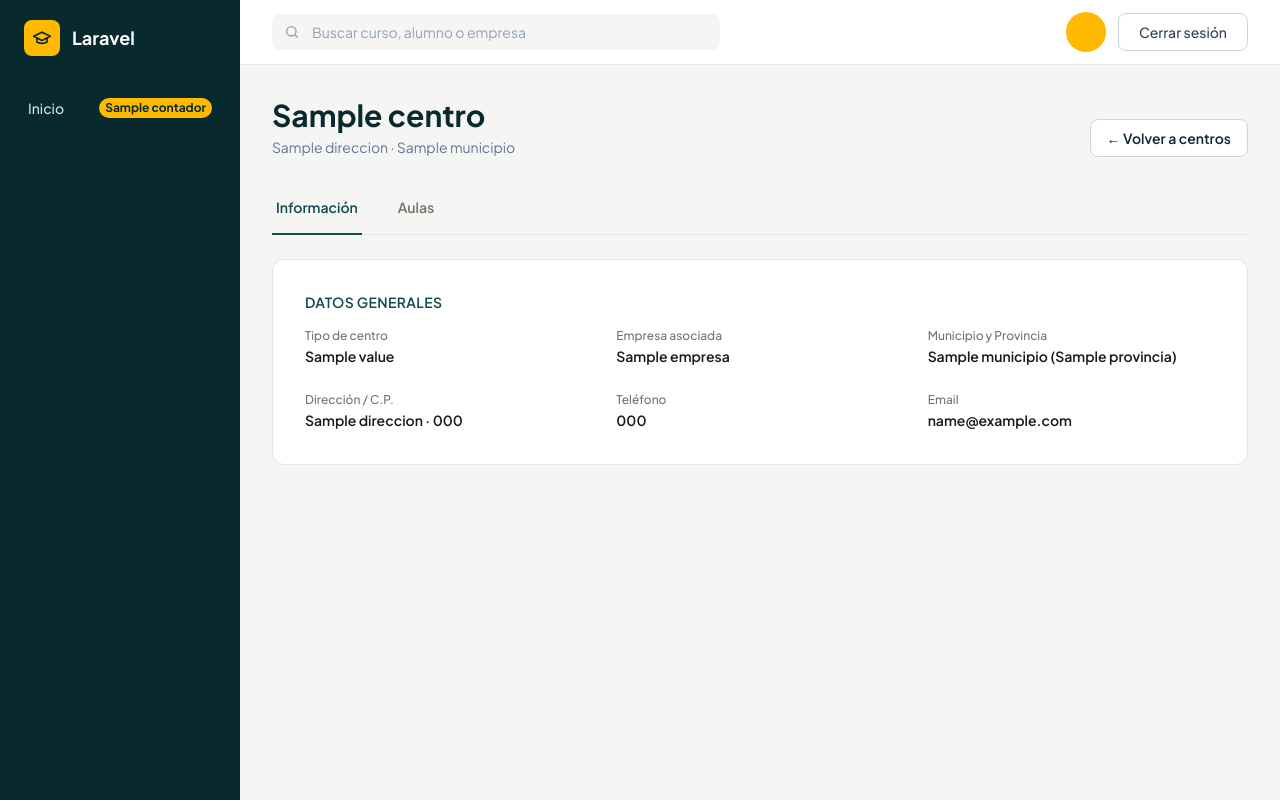
After one commit to javierjurado-ai/proyect, a Laravel app: template resources/views/centro/visualizar.blade.php in a window 1280 px wide. The commit adds this page. Run offline with Laravel 12, Linux system fonts and the light colour scheme; the template is opened without the code that fills it: most values are stand-ins (such as "Sample title", 1, 10 or a date in 2020); parts of the project's set-up code (start-up, migrations or seed data) failed here and were passed over.

Commit message:
pestaña Aulas en Centro, relacion entre ambas, mejoras en la visualización de las Aulas y enlaces respectivos

```diff
--- /dev/null
+++ b/resources/views/centro/visualizar.blade.php
@@ -0,0 +1,100 @@
+<x-interfaz.layout.app :titulo="$centro->nombre" :rol="$rol" :usuario="$nombre" :contadores="$contadores ?? []">
+
+    <x-interfaz.panel.cabecera :titulo="$centro->nombre" subtitulo="{{ $centro->direccion }} · {{ $centro->municipio }}">
+        <x-slot:acciones>
+            <a href="{{ route('centro.index') }}"
+               class="inline-flex items-center gap-1 rounded-lg border border-stone-300 bg-white px-4 py-2 text-sm font-semibold text-marca-950 hover:bg-stone-50">
+                ← Volver a centros
+            </a>
+        </x-slot:acciones>
+    </x-interfaz.panel.cabecera>
+
+    {{-- Sistema de Pestañas --}}
+    <div class="mb-6 border-b border-stone-200">
+        <nav class="-mb-px flex space-x-8" aria-label="Tabs">
+            <button onclick="cambiarPestana('informacion')" id="tab-informacion"
+                class="border-marca-800 text-marca-800 whitespace-nowrap border-b-2 py-4 px-1 text-sm font-semibold">
+                Información
+            </button>
+            <button onclick="cambiarPestana('aulas')" id="tab-aulas"
+                class="border-transparent text-stone-500 hover:border-stone-300 hover:text-stone-700 whitespace-nowrap border-b-2 py-4 px-1 text-sm font-semibold">
+                Aulas
+            </button>
+        </nav>
+    </div>
+
+    {{-- Contenido Pestaña Información --}}
+    <div id="contenido-informacion" class="space-y-6">
+        <section class="rounded-xl border border-stone-200 bg-white p-6 lg:p-8">
+            <h3 class="mb-4 text-sm font-semibold uppercase tracking-wide text-marca-800">Datos generales</h3>
+            <div class="grid grid-cols-1 gap-6 md:grid-cols-2 lg:grid-cols-3">
+                <div>
+                    <span class="block text-xs font-medium text-stone-500">Tipo de centro</span>
+                    <span class="text-sm font-semibold text-stone-900">{{ ucfirst(strtolower($centro->tipo_centro->value)) }}</span>
+                </div>
+                <div>
+                    <span class="block text-xs font-medium text-stone-500">Empresa asociada</span>
+                    <span class="text-sm font-semibold text-stone-900">{{ $centro->empresa?->nombre ?? '—' }}</span>
+                </div>
+                <div>
+                    <span class="block text-xs font-medium text-stone-500">Municipio y Provincia</span>
+                    <span class="text-sm font-semibold text-stone-900">{{ $centro->municipio }} ({{ $centro->provincia }})</span>
+                </div>
+                <div>
+                    <span class="block text-xs font-medium text-stone-500">Dirección / C.P.</span>
+                    <span class="text-sm font-semibold text-stone-900">{{ $centro->direccion }} · {{ $centro->codigo_postal }}</span>
+                </div>
+                <div>
+                    <span class="block text-xs font-medium text-stone-500">Teléfono</span>
+                    <span class="text-sm font-semibold text-stone-900">{{ $centro->telefono }}</span>
+                </div>
+                <div>
+                    <span class="block text-xs font-medium text-stone-500">Email</span>
+                    <span class="text-sm font-semibold text-stone-900">{{ $centro->email }}</span>
+                </div>
+            </div>
+        </section>
+    </div>
+
+    {{-- Contenido Pestaña Aulas (Se carga dinámicamente o por AJAX) --}}
+    <div id="contenido-aulas" class="hidden space-y-6">
+        <div id="tabla-aulas-container">
+            <div class="rounded-xl border border-stone-200 bg-white p-8 text-center text-stone-500">
+                Cargando aulas...
+            </div>
+        </div>
+    </div>
+
+    <script>
+        function cambiarPestana(pestana) {
+            const tabInfo = document.getElementById('tab-informacion');
+            const tabAulas = document.getElementById('tab-aulas');
+            const contInfo = document.getElementById('contenido-informacion');
+            const contAulas = document.getElementById('contenido-aulas');
+
+            if (pestana === 'informacion') {
+                tabInfo.className = 'border-marca-800 text-marca-800 whitespace-nowrap border-b-2 py-4 px-1 text-sm font-semibold';
+                tabAulas.className = 'border-transparent text-stone-500 hover:border-stone-300 hover:text-stone-700 whitespace-nowrap border-b-2 py-4 px-1 text-sm font-semibold';
+                contInfo.classList.remove('hidden');
+                contAulas.classList.add('hidden');
+            } else {
+                tabAulas.className = 'border-marca-800 text-marca-800 whitespace-nowrap border-b-2 py-4 px-1 text-sm font-semibold';
+                tabInfo.className = 'border-transparent text-stone-500 hover:border-stone-300 hover:text-stone-700 whitespace-nowrap border-b-2 py-4 px-1 text-sm font-semibold';
+                contAulas.classList.remove('hidden');
+                contInfo.classList.add('hidden');
+
+                // Cargar datos de aulas si está vacío
+                const contenedor = document.getElementById('tabla-aulas-container');
+                if (contenedor.dataset.loaded !== 'true') {
+                    fetch("{{ route('centro.aulas', $centro->id) }}")
+                        .then(res => res.text())
+                        .then(html => {
+                            contenedor.innerHTML = html;
+                            contenedor.dataset.loaded = 'true';
+                        });
+                }
+            }
+        }
+    </script>
+
+</x-interfaz.layout.app>
--- a/routes/web.php
+++ b/routes/web.php
@@ -131,6 +131,10 @@ Route::middleware('auth')->group(function () {
     Route::put('/view/formulario/actualizarCentro/{id}', [CentroController::class, 'actualizarCentroWeb'])->name('centro.update')->whereNumber('id');
     Route::delete('/centro/{id}', [CentroController::class, 'eliminarCentroWeb'])->name('centro.destroy')->whereNumber('id');
 
+    // Rutas para la visualización detallada y pestañas de Centros
+    Route::get('/view/centro/{centro}', [CentroController::class, 'visualizarCentro'])->name('centro.visualizar');
+    Route::get('/view/centro/{centro}/aulas', [CentroController::class, 'crearTablaPorAula'])->name('centro.aulas');
+
 
     // Rutas web para la gestión de Empresas (Editar, Actualizar y Eliminar)
     Route::get('/view/listadoEmpresa', [EmpresaController::class, 'index'])->name('empresa.index');
```
Also changed, not shown: app/Http/Controllers/CentroController.php (+25 -0 lines), app/Models/Centro.php (+3 -4 lines), resources/views/centro/aulas-tabla.blade.php (added, +62 -0 lines), resources/views/centro/tabla.blade.php (+6 -4 lines), resources/views/curso/formulario.blade.php (+0 -12 lines).
